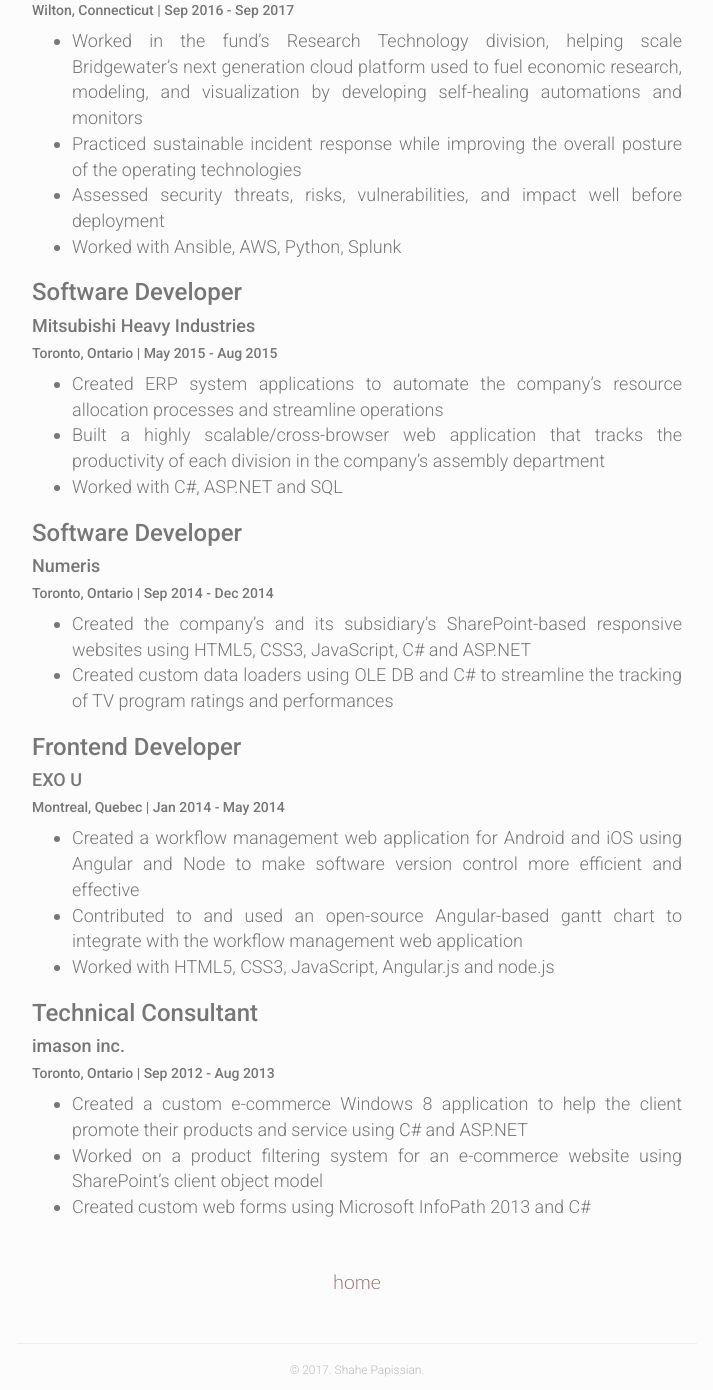
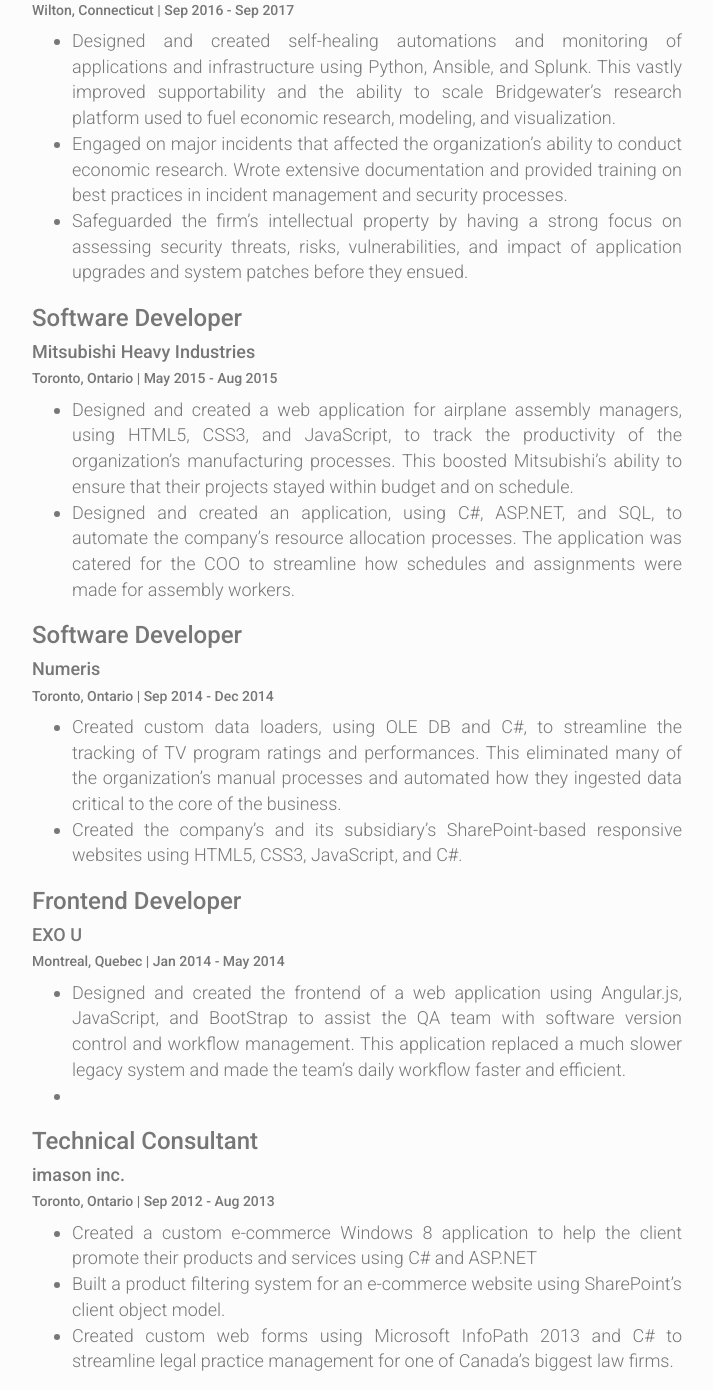
Before and after one commit to shahe101/shahe101.github.io, a plain HTML site: page resume/index.html in a window 1280 px wide. Shown: the part 471-1861 px from the top of the page, without its empty margins (283-996 px from the left). Drawn offline with nearby package versions, Linux system fonts and the light colour scheme.

Commit message:
rebuilding site Thu Oct 26 18:04:46 EDT 2017

```diff
--- a/categories/resume/index.xml
+++ b/categories/resume/index.xml
@@ -19,7 +19,7 @@
       <description>Download .pdf
 Shahe Papissian E: shahe.papissian@gmail.com T: 475-419-5265 UWaterloo - Computer Science &amp;lsquo;16
 Skills Angular.js, Ansible, CSS3, C++, C#, HTML5, JavaScript, Python
-DevOps Engineer Bridgewater Associates Wilton, Connecticut | Sep 2016 - Sep 2017   Worked in the fund’s Research Technology division, helping scale Bridgewater’s next generation cloud platform used to fuel economic research, modeling, and visualization by developing self-healing automations and monitors  Practiced sustainable incident response while improving the overall posture of the operating technologies   Assessed security threats, risks, vulnerabilities, and impact well before deployment   Worked with Ansible, AWS, Python, Splunk</description>
+DevOps Engineer Bridgewater Associates Wilton, Connecticut | Sep 2016 - Sep 2017   Designed and created self-healing automations and monitoring of applications and infrastructure using Python, Ansible, and Splunk. This vastly improved supportability and the ability to scale Bridgewater’s research platform used to fuel economic research, modeling, and visualization.</description>
     </item>
 
   </channel>
--- a/index.xml
+++ b/index.xml
@@ -19,7 +19,7 @@
       <description>Download .pdf
 Shahe Papissian E: shahe.papissian@gmail.com T: 475-419-5265 UWaterloo - Computer Science &amp;lsquo;16
 Skills Angular.js, Ansible, CSS3, C++, C#, HTML5, JavaScript, Python
-DevOps Engineer Bridgewater Associates Wilton, Connecticut | Sep 2016 - Sep 2017   Worked in the fund’s Research Technology division, helping scale Bridgewater’s next generation cloud platform used to fuel economic research, modeling, and visualization by developing self-healing automations and monitors  Practiced sustainable incident response while improving the overall posture of the operating technologies   Assessed security threats, risks, vulnerabilities, and impact well before deployment   Worked with Ansible, AWS, Python, Splunk</description>
+DevOps Engineer Bridgewater Associates Wilton, Connecticut | Sep 2016 - Sep 2017   Designed and created self-healing automations and monitoring of applications and infrastructure using Python, Ansible, and Splunk. This vastly improved supportability and the ability to scale Bridgewater’s research platform used to fuel economic research, modeling, and visualization.</description>
     </item>
 
   </channel>
--- a/resume/index.html
+++ b/resume/index.html
@@ -65,15 +65,12 @@ Angular.js, Ansible, CSS3, C++, C#, HTML5, JavaScript, Python</p>
 <h5>Wilton, Connecticut | Sep 2016 - Sep 2017</h5>
 <ul>
     <li>
-    Worked in the fund’s Research Technology division, helping scale Bridgewater’s next generation cloud platform used to fuel economic research, modeling, and visualization by developing self-healing automations and monitors
+    Designed and created self-healing automations and monitoring of applications and infrastructure using Python, Ansible, and Splunk. This vastly improved supportability and the ability to scale Bridgewater’s research platform used to fuel economic research, modeling, and visualization.
     <li>
-    Practiced sustainable incident response while improving the overall posture of the operating technologies
+    Engaged on major incidents that affected the organization’s ability to conduct economic research. Wrote extensive documentation and provided training on best practices in incident management and security processes.
     </li>
     <li>
-    Assessed security threats, risks, vulnerabilities, and impact well before deployment
-    </li>
-    <li>
-    Worked with Ansible, AWS, Python, Splunk
+    Safeguarded the firm’s intellectual property by having a strong focus on assessing security threats, risks, vulnerabilities, and impact of application upgrades and system patches before they ensued.
     </li>
 </ul></p>
 
@@ -82,12 +79,9 @@ Angular.js, Ansible, CSS3, C++, C#, HTML5, JavaScript, Python</p>
 <h5>Toronto, Ontario | May 2015 - Aug 2015</h5>
 <ul>
     <li>
-    Created ERP system applications to automate the company’s resource allocation processes and streamline operations
+    Designed and created a web application for airplane assembly managers, using HTML5, CSS3, and JavaScript, to track the productivity of the organization’s manufacturing processes. This boosted Mitsubishi’s ability to ensure that their projects stayed within budget and on schedule.
     <li>
-    Built a highly scalable/cross-browser web application that tracks the productivity of each division in the company’s assembly department
-    </li>
-    <li>
-    Worked with C#, ASP.NET and SQL
+    Designed and created an application, using C#, ASP.NET, and SQL, to automate the company’s resource allocation processes. The application was catered for the COO to streamline how schedules and assignments were made for assembly workers.
     </li>
 </ul></p>
 
@@ -96,9 +90,9 @@ Angular.js, Ansible, CSS3, C++, C#, HTML5, JavaScript, Python</p>
 <h5>Toronto, Ontario | Sep 2014 - Dec 2014</h5>
 <ul>
     <li>
-    Created the company’s and its subsidiary’s SharePoint-based responsive websites using HTML5, CSS3, JavaScript, C# and ASP.NET
+    Created custom data loaders, using OLE DB and C#, to streamline the tracking of TV program ratings and performances. This eliminated many of the organization’s manual processes and automated how they ingested data critical to the core of the business.
     <li>
-    Created custom data loaders using OLE DB and C# to streamline the tracking of TV program ratings and performances
+    Created the company’s and its subsidiary’s SharePoint-based responsive websites using HTML5, CSS3, JavaScript, and C#.
     </li>
 </ul></p>
 
@@ -107,13 +101,8 @@ Angular.js, Ansible, CSS3, C++, C#, HTML5, JavaScript, Python</p>
 <h5>Montreal, Quebec | Jan 2014 - May 2014</h5>
 <ul>
     <li>
-    Created a workflow management web application for Android and iOS using Angular and Node to make software version control more efficient and effective
+    Designed and created the frontend of a web application using Angular.js, JavaScript, and BootStrap to assist the QA team with software version control and workflow management. This application replaced a much slower legacy system and made the team’s daily workflow faster and efficient.
     <li>
-    Contributed to and used an open-source Angular-based gantt chart to integrate with the workflow management web application
-    </li>
-    <li>
-    Worked with HTML5, CSS3, JavaScript, Angular.js and node.js
-    </li>
 </ul></p>
 
 <p><h3>Technical Consultant</h3>
@@ -121,12 +110,12 @@ Angular.js, Ansible, CSS3, C++, C#, HTML5, JavaScript, Python</p>
 <h5>Toronto, Ontario | Sep 2012 - Aug 2013</h5>
 <ul>
     <li>
-    Created a custom e-commerce Windows 8 application to help the client promote their products and service using C# and ASP.NET
+    Created a custom e-commerce Windows 8 application to help the client promote their products and services using C# and ASP.NET
     <li>
-    Worked on a product filtering system for an e-commerce website using SharePoint’s client object model
+    Built a product filtering system for an e-commerce website using SharePoint’s client object model.
     </li>
     <li>
-    Created custom web forms using Microsoft InfoPath 2013 and C#
+    Created custom web forms using Microsoft InfoPath 2013 and C# to streamline legal practice management for one of Canada&rsquo;s biggest law firms.
     </li>
 </ul></p>
 
--- a/resume/index.xml
+++ b/resume/index.xml
@@ -19,7 +19,7 @@
       <description>Download .pdf
 Shahe Papissian E: shahe.papissian@gmail.com T: 475-419-5265 UWaterloo - Computer Science &amp;lsquo;16
 Skills Angular.js, Ansible, CSS3, C++, C#, HTML5, JavaScript, Python
-DevOps Engineer Bridgewater Associates Wilton, Connecticut | Sep 2016 - Sep 2017   Worked in the fund’s Research Technology division, helping scale Bridgewater’s next generation cloud platform used to fuel economic research, modeling, and visualization by developing self-healing automations and monitors  Practiced sustainable incident response while improving the overall posture of the operating technologies   Assessed security threats, risks, vulnerabilities, and impact well before deployment   Worked with Ansible, AWS, Python, Splunk</description>
+DevOps Engineer Bridgewater Associates Wilton, Connecticut | Sep 2016 - Sep 2017   Designed and created self-healing automations and monitoring of applications and infrastructure using Python, Ansible, and Splunk. This vastly improved supportability and the ability to scale Bridgewater’s research platform used to fuel economic research, modeling, and visualization.</description>
     </item>
 
   </channel>
--- a/tags/resume/index.xml
+++ b/tags/resume/index.xml
@@ -19,7 +19,7 @@
       <description>Download .pdf
 Shahe Papissian E: shahe.papissian@gmail.com T: 475-419-5265 UWaterloo - Computer Science &amp;lsquo;16
 Skills Angular.js, Ansible, CSS3, C++, C#, HTML5, JavaScript, Python
-DevOps Engineer Bridgewater Associates Wilton, Connecticut | Sep 2016 - Sep 2017   Worked in the fund’s Research Technology division, helping scale Bridgewater’s next generation cloud platform used to fuel economic research, modeling, and visualization by developing self-healing automations and monitors  Practiced sustainable incident response while improving the overall posture of the operating technologies   Assessed security threats, risks, vulnerabilities, and impact well before deployment   Worked with Ansible, AWS, Python, Splunk</description>
+DevOps Engineer Bridgewater Associates Wilton, Connecticut | Sep 2016 - Sep 2017   Designed and created self-healing automations and monitoring of applications and infrastructure using Python, Ansible, and Splunk. This vastly improved supportability and the ability to scale Bridgewater’s research platform used to fuel economic research, modeling, and visualization.</description>
     </item>
 
   </channel>
```
